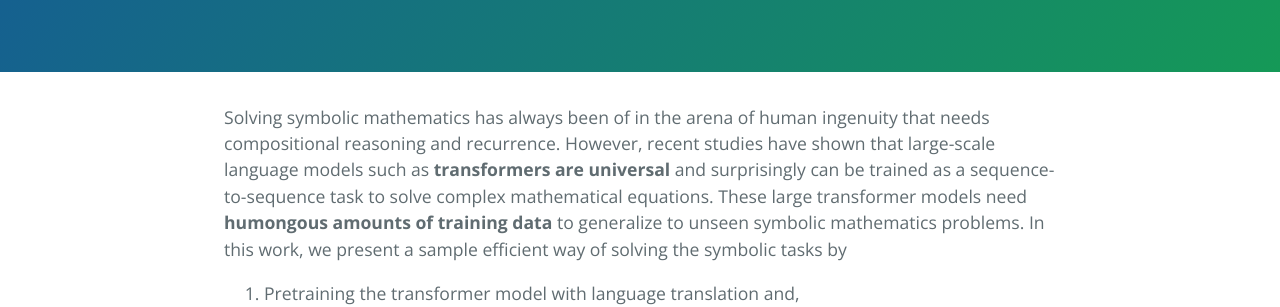
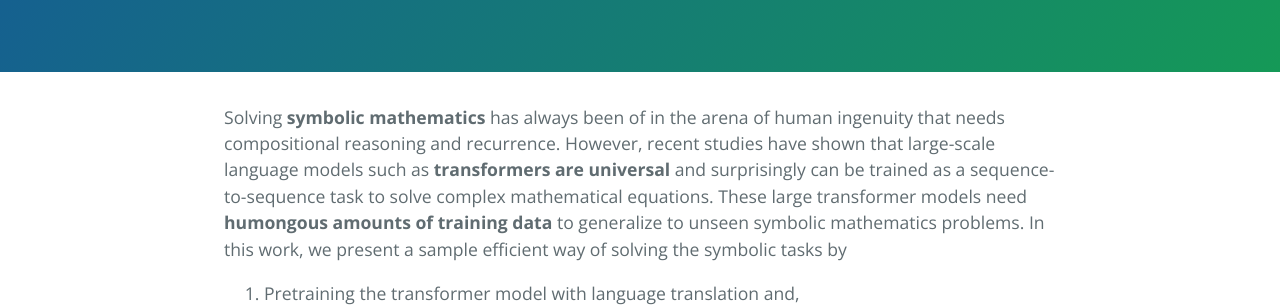
Before and after one commit to softsys4ai/differentiable-proving, a Jekyll site: the page built from index.md, in a window 1280 px wide and 900 px high. Shown: the part 389-696 px from the top of the window. Built offline with Jekyll 4.4.1, drawn with Linux system fonts in a browser that asks for light colours.

```diff
--- a/index.md
+++ b/index.md
@@ -2,7 +2,7 @@
 layout: default
 ---
 
-Solving symbolic mathematics has always been of in the arena of human
+Solving **symbolic mathematics** has always been of in the arena of human
 ingenuity that needs compositional reasoning and recurrence. However, recent studies have shown that large-scale language models such as **transformers are universal** and surprisingly can be trained as a sequence-to-sequence
 task to solve complex mathematical equations. These large transformer
 models need **humongous amounts of training data** to generalize to unseen
```
Also changed, not shown: other parts of index.md (+1 -0 lines), assets/SymMath.png (added).
